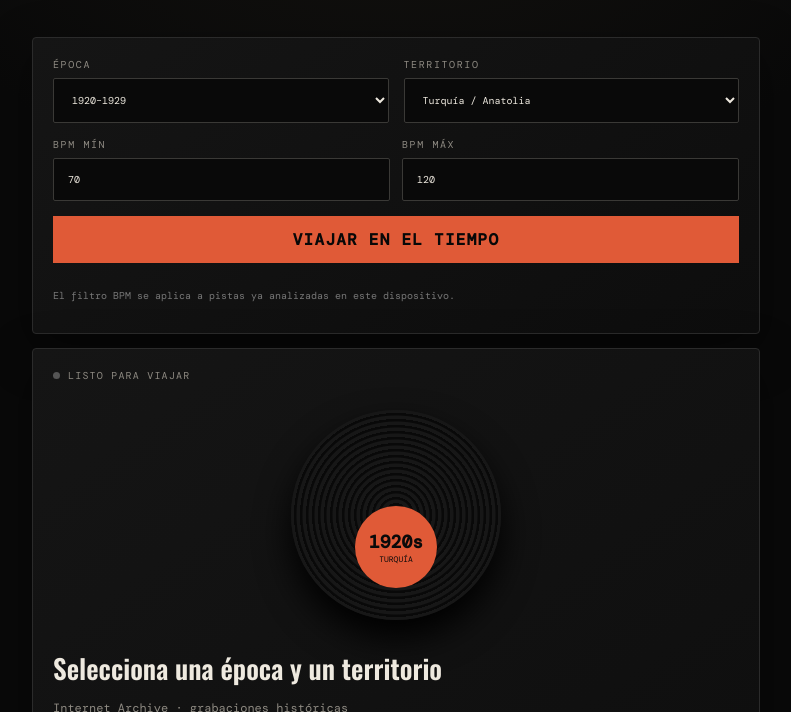
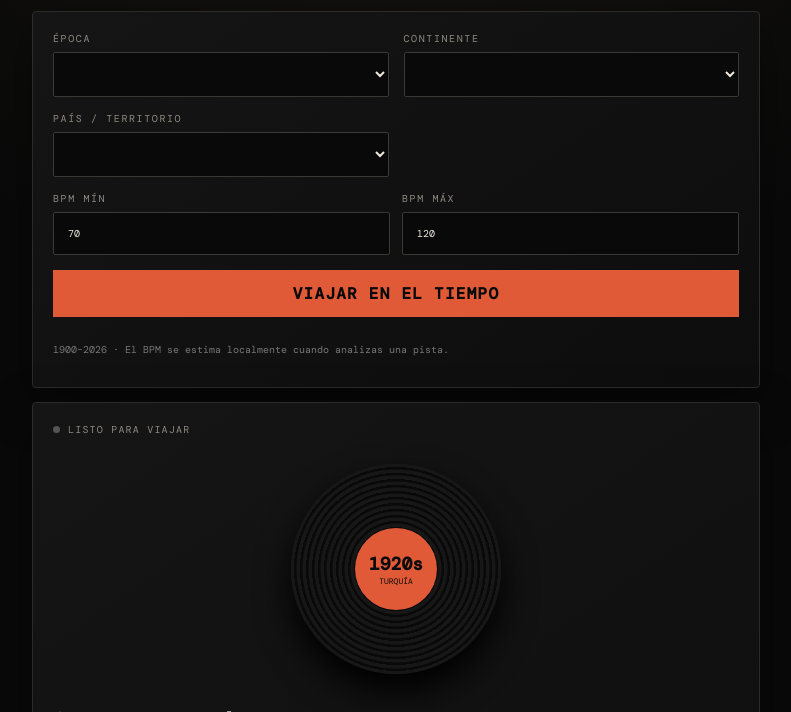
Before and after one commit to dvnieldt-ux/dvniel-time-machine, a plain HTML site: page index.html in a window 1280 px wide. Shown: the part 388-1100 px from the top of the page, without its empty margins (244-1035 px from the left). Drawn offline with nearby package versions, Linux system fonts and the light colour scheme; a web font is replaced by a local one.

Commit message:
Expand Time Machine to 2026 with world navigation and seekable waveform

```diff
--- a/index.html
+++ b/index.html
@@ -1,56 +1,14 @@
 <!doctype html>
-<html lang="es">
-<head>
-  <meta charset="utf-8">
-  <meta name="viewport" content="width=device-width,initial-scale=1">
-  <meta name="theme-color" content="#0b0b0b">
-  <title>DVNIEL Time Machine</title>
-  <link rel="stylesheet" href="styles.css">
-</head>
-<body>
-  <main class="shell">
-    <header>
-      <p class="eyebrow">DVNIEL MX PRESENTS</p>
-      <h1>TIME<br>MACHINE</h1>
-      <p class="sub">Explora grabaciones históricas reales por época y territorio.</p>
-    </header>
-
-    <section class="panel controls">
-      <label>ÉPOCA
-        <select id="decade">
-          <option value="1900">1900–1909</option><option value="1910">1910–1919</option>
-          <option value="1920" selected>1920–1929</option><option value="1930">1930–1939</option>
-          <option value="1940">1940–1949</option><option value="1950">1950–1959</option>
-        </select>
-      </label>
-      <label>TERRITORIO
-        <select id="country">
-          <option value="turkey" selected>Turquía / Anatolia</option><option value="egypt">Egipto</option>
-          <option value="greece">Grecia</option><option value="india">India</option><option value="mexico">México</option>
-          <option value="japan">Japón</option><option value="brazil">Brasil</option><option value="westafrica">África Occidental</option>
-          <option value="easterneurope">Europa Oriental</option><option value="world">Todo el mundo</option>
-        </select>
-      </label>
-      <div class="bpm-row"><label>BPM MÍN<input id="bpmMin" type="number" min="40" max="220" value="70"></label><label>BPM MÁX<input id="bpmMax" type="number" min="40" max="220" value="120"></label></div>
-      <button id="travel">VIAJAR EN EL TIEMPO</button>
-      <p class="hint">El filtro BPM se aplica a pistas ya analizadas en este dispositivo.</p>
-    </section>
-
-    <section class="panel player">
-      <div class="status"><span id="lamp"></span><span id="status">LISTO PARA VIAJAR</span></div>
-      <div class="record"><div class="grooves"></div><div class="label"><b id="year">1920s</b><small id="place">TURQUÍA</small></div></div>
-      <h2 id="title">Selecciona una época y un territorio</h2>
-      <p id="artist">Internet Archive · grabaciones históricas</p>
-      <div class="transport"><button id="prev" aria-label="Anterior">◀</button><button id="play" class="play" aria-label="Reproducir">▶</button><button id="next" aria-label="Siguiente">▶▶</button></div>
-      <audio id="audio" crossorigin="anonymous"></audio>
-      <div class="meter"><span>BPM</span><strong id="bpm">—</strong><button id="analyze">ANALIZAR</button></div>
-      <div class="actions"><button id="fav">♡ FAVORITO</button><a id="source" target="_blank" rel="noopener">VER FUENTE ↗</a></div>
-      <p id="rights" class="rights">Escuchar ≠ permiso para samplear. Consulta los derechos de cada grabación en la fuente.</p>
-    </section>
-
-    <section class="panel queue"><div class="queue-head"><h3>HALLAZGOS</h3><button id="random">ALEATORIO</button></div><div id="results"><p class="empty">Aquí aparecerán las grabaciones encontradas.</p></div></section>
-    <footer>DVNIEL TIME MACHINE · v0.1 · SOURCE: INTERNET ARCHIVE</footer>
-  </main>
-  <script src="app.js"></script>
-</body>
-</html>
+<html lang="es"><head><meta charset="utf-8"><meta name="viewport" content="width=device-width,initial-scale=1"><meta name="theme-color" content="#0b0b0b"><title>DVNIEL Time Machine</title><link rel="stylesheet" href="styles.css"></head><body><main class="shell">
+<header><p class="eyebrow">DVNIEL MX PRESENTS</p><h1>TIME<br>MACHINE</h1><p class="sub">Explora música del mundo a través del tiempo.</p></header>
+<section class="panel controls">
+<label>ÉPOCA<select id="decade"></select></label>
+<label>CONTINENTE<select id="continent"></select></label>
+<label>PAÍS / TERRITORIO<select id="country"></select></label>
+<div class="bpm-row"><label>BPM MÍN<input id="bpmMin" type="number" min="40" max="220" value="70"></label><label>BPM MÁX<input id="bpmMax" type="number" min="40" max="220" value="120"></label></div>
+<button id="travel">VIAJAR EN EL TIEMPO</button><p class="hint">1900–2026 · El BPM se estima localmente cuando analizas una pista.</p></section>
+<section class="panel player"><div class="status"><span id="lamp"></span><span id="status">LISTO PARA VIAJAR</span></div><div class="record"><div class="label"><b id="year">1920s</b><small id="place">TURQUÍA</small></div></div><h2 id="title">Selecciona una época y un lugar</h2><p id="artist">Archivo musical mundial</p>
+<div class="wave-wrap" id="waveWrap"><canvas id="waveform" aria-label="Forma de onda"></canvas><div id="waveCursor"></div></div><input id="seek" class="seek" type="range" min="0" max="1000" value="0" aria-label="Posición de reproducción"><div class="times"><span id="currentTime">0:00</span><span id="duration">0:00</span></div>
+<div class="transport"><button id="prev" aria-label="Anterior">◀</button><button id="play" class="play" aria-label="Reproducir">▶</button><button id="next" aria-label="Siguiente">▶▶</button></div><audio id="audio" crossorigin="anonymous"></audio>
+<div class="meter"><span>BPM</span><strong id="bpm">—</strong><button id="analyze">ANALIZAR</button></div><div class="actions"><button id="fav">♡ FAVORITO</button><a id="source" target="_blank" rel="noopener">VER FUENTE ↗</a></div><p id="rights" class="rights">Escuchar ≠ permiso para samplear. Consulta los derechos de cada grabación.</p></section>
+<section class="panel queue"><div class="queue-head"><h3>HALLAZGOS</h3><button id="random">ALEATORIO</button></div><div id="results"><p class="empty">Aquí aparecerán las grabaciones encontradas.</p></div></section><footer>DVNIEL TIME MACHINE · v0.2 · CATÁLOGO FEDERADO EN EXPANSIÓN</footer></main><script src="app.js"></script></body></html>
```
